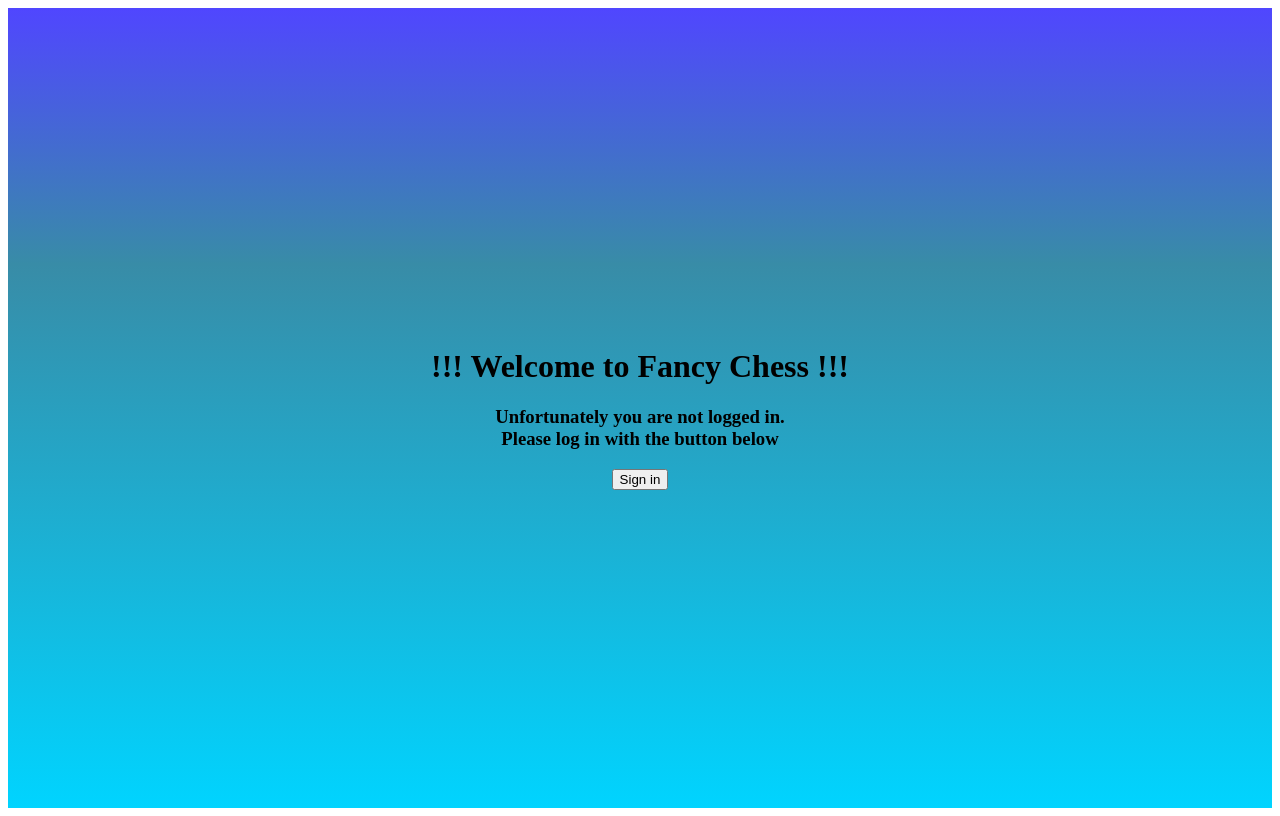
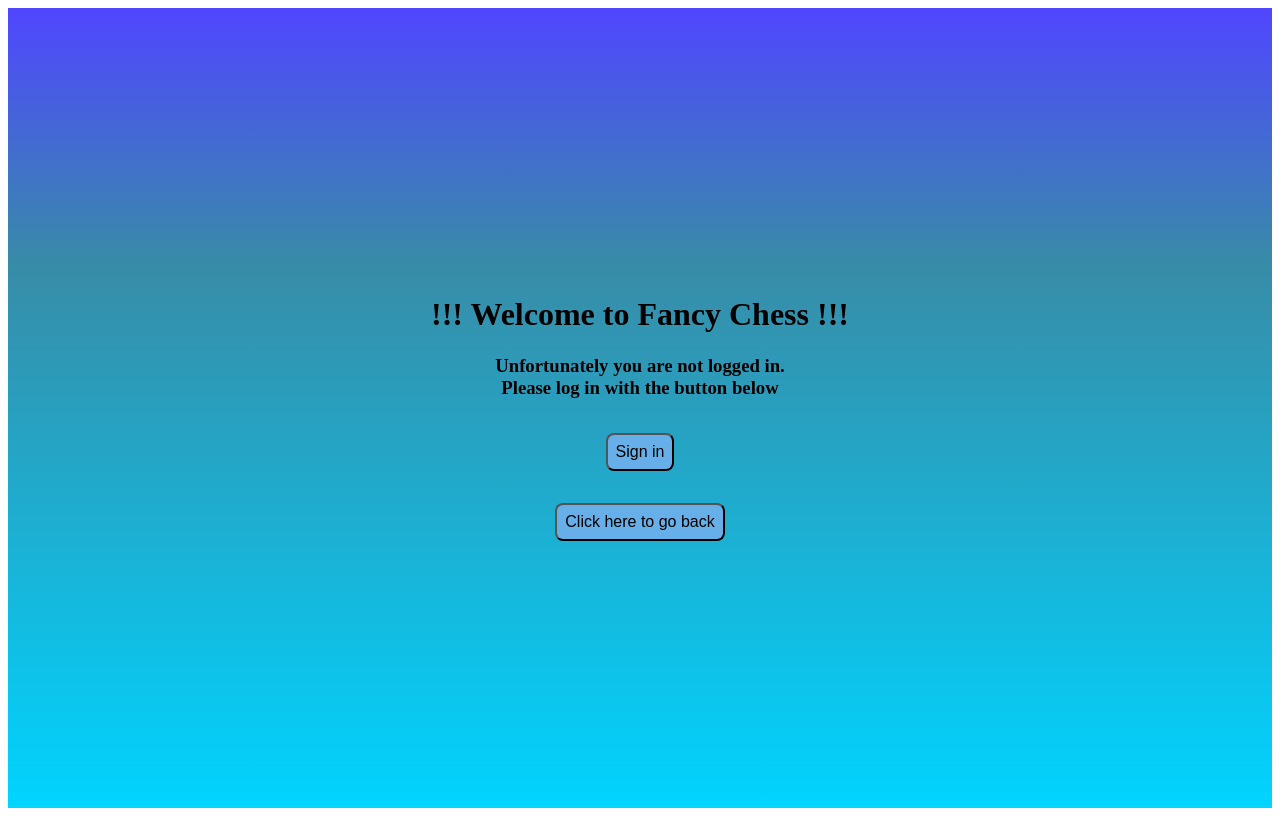
Before and after one commit to cyberlytics/FancyChess, a Next.js app in the folder fancychess/: page /user_not_logged_in in a window 1280 px wide. Built offline with nearby package versions, Linux system fonts and the light colour scheme.

Commit message:
changes in notlogged and css in index page

```diff
--- a/fancychess/pages/user_not_logged_in.js
+++ b/fancychess/pages/user_not_logged_in.js
@@ -1,14 +1,22 @@
 import { signIn } from "next-auth/react";
+import { useRouter } from 'next/router'
+
 import styles from '../styles/notlogged.module.css';
 
 export default function UserNotLoggedIn() {
+    const router = useRouter()
     return (
         <div className={styles.notlogged}>
             <div className={styles.content}>
                 <h1>!!! Welcome to Fancy Chess !!!</h1>
                 <h3>Unfortunately you are not logged in.<br/> Please log in with the button below</h3>
-                <div>
+                <div className={styles.sign_in_button}>
                     <button onClick={() => signIn()}>Sign in</button>
+                </div>
+                <div className={styles.back_button}>
+                    <button type="button" onClick={() => router.back()}>
+                        Click here to go back
+                    </button>
                 </div>
             </div>
         </div>
--- a/fancychess/styles/Home.module.css
+++ b/fancychess/styles/Home.module.css
@@ -71,6 +71,7 @@
   margin-top: 3em;
   padding-left: 2em;
   padding-right: 2em;
+  padding-bottom: 1.5em;
 }
 
 #logout{
--- a/fancychess/styles/notlogged.module.css
+++ b/fancychess/styles/notlogged.module.css
@@ -11,3 +11,15 @@
 .content {
     text-align: center;
 }
+
+.sign_in_button {
+    padding-top: 1em;
+    padding-bottom: 2em;
+}
+
+.notlogged button {
+    font-size: 16px;
+    padding: 0.5em;
+    border-radius: 0.5em;
+    background-color: #66afe9;
+}
```
